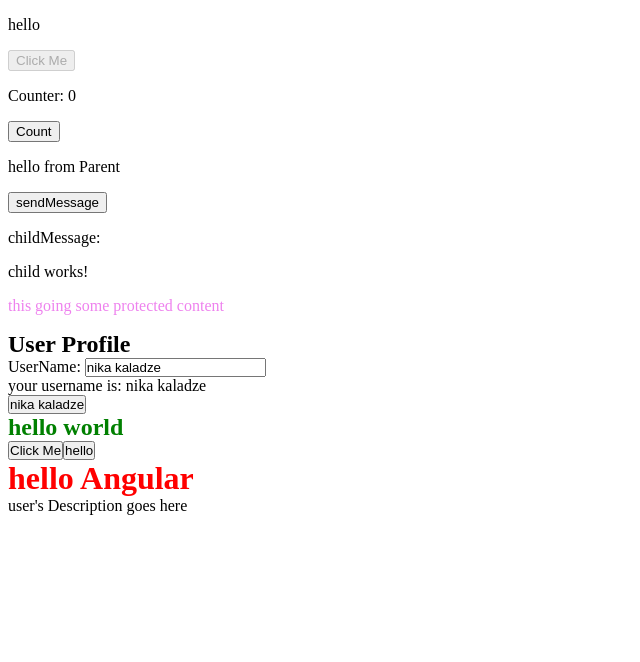
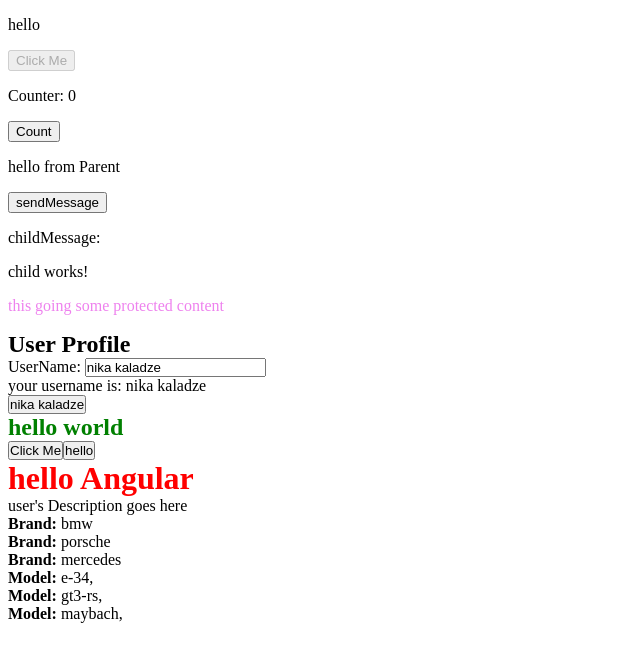
Before and after one commit to nikakaladze/Angular_Do_It_Georgia, an Angular app in the folder my-app/: page / in a window 1280 px wide. Shown: the top 662 px of the page, without its empty margins (0-640 px from the left). Built offline with nearby package versions, Linux system fonts and the light colour scheme.

Commit message:
chore:add sturctural directives  ngFor

```diff
--- a/my-app/src/app/user-profile/user-profile.component.html
+++ b/my-app/src/app/user-profile/user-profile.component.html
@@ -15,3 +15,10 @@
 <p appHighlight  [defaultColor]="'lightgray'" [highlightColor]="'green'">
   user's Description goes here
 </p>
+
+<ul>
+    <li *ngFor="let item of myCars"><b>Brand: </b> {{item.brand}}
+
+    </li>
+    <li *ngFor="let item of myCars"><b>Model: </b> {{item.model}},</li>
+</ul>
--- a/my-app/src/app/user-profile/user-profile.component.ts
+++ b/my-app/src/app/user-profile/user-profile.component.ts
@@ -15,6 +15,27 @@ isActive:boolean = true  ;
 isRed:boolean = true;
 isBlue:boolean = false;
 
+myCars = [
+  {
+    brand:'bmw',
+    year:1995,
+    model:'e-34',
+
+  },
+  {
+    brand: 'porsche',
+    year: 2025,
+    model: 'gt3-rs',
+
+  },
+  {
+    brand: 'mercedes',
+    year: 2025,
+    model: 'maybach',
+
+  }
+];
+
 
 
 
```
